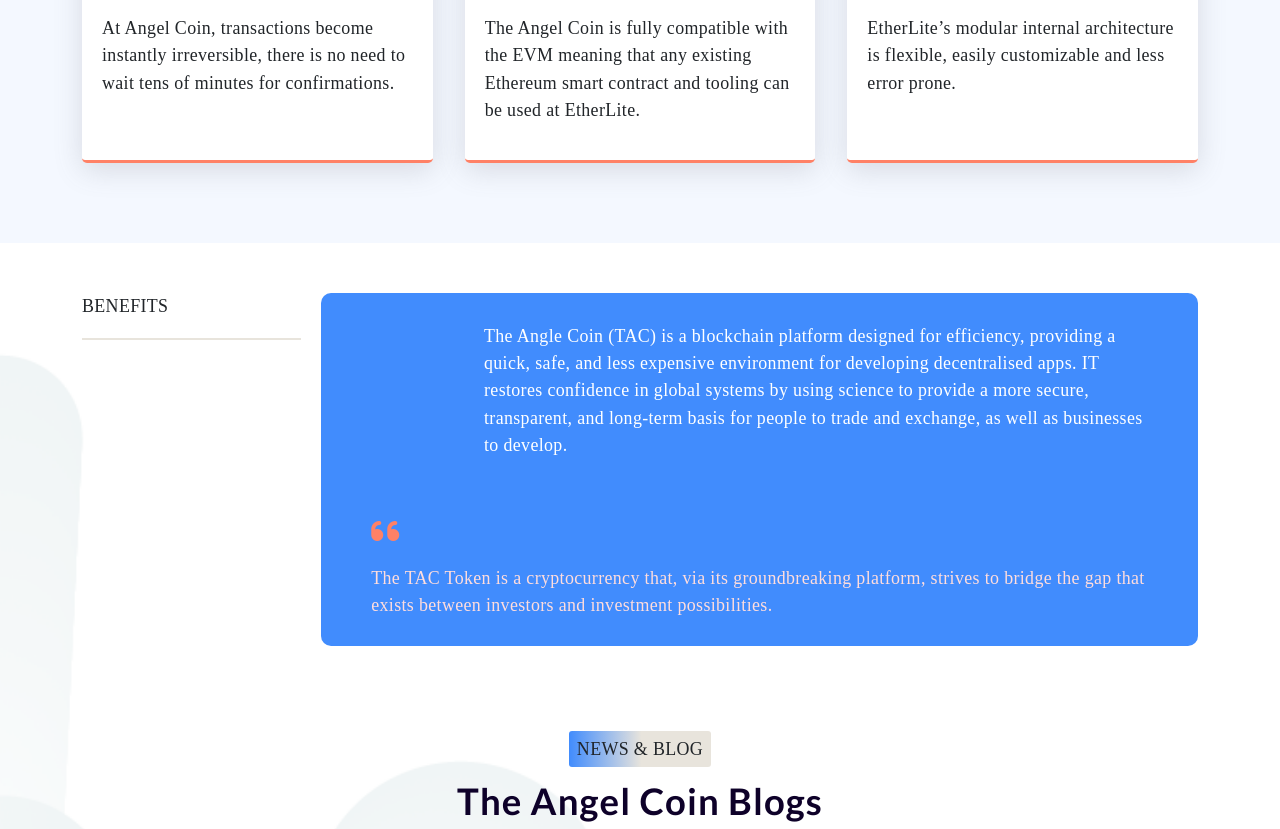
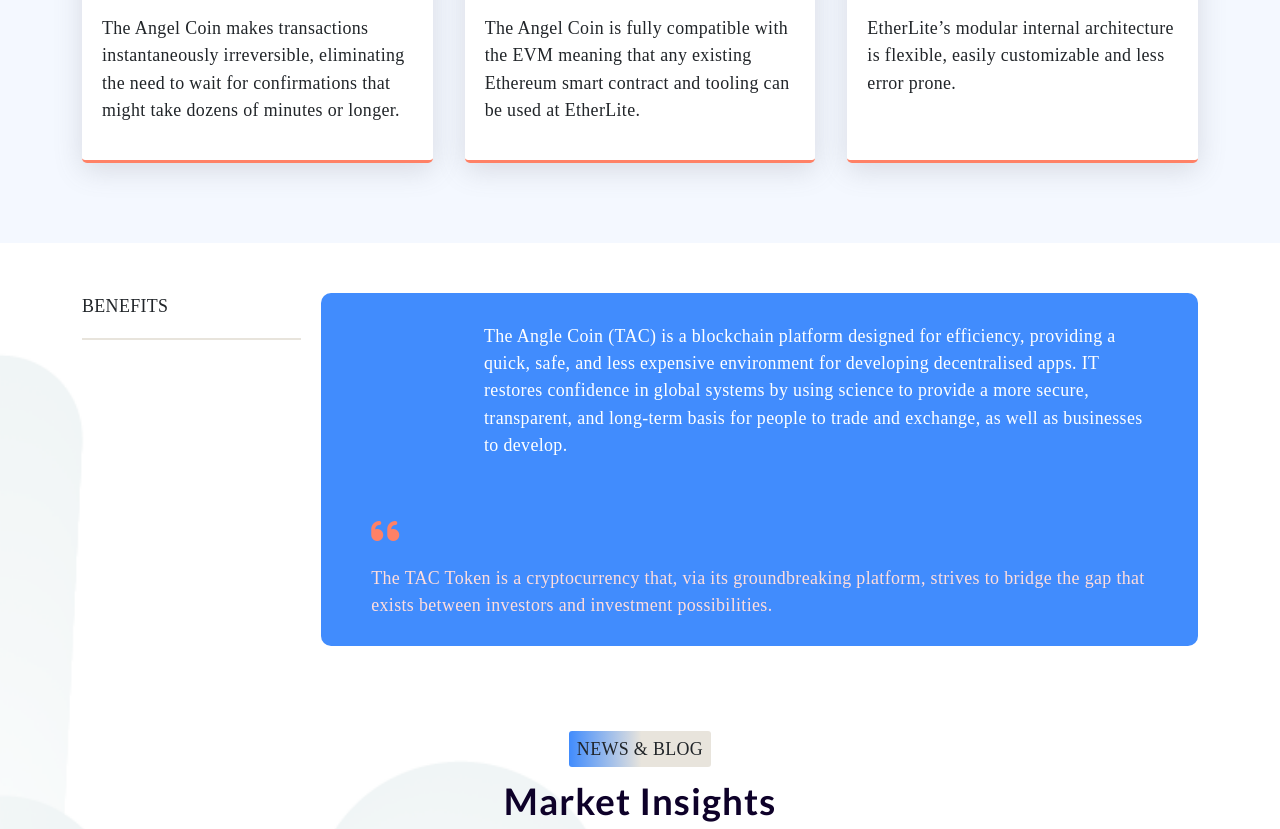
Before and after one commit to DiTechCDM/The-Angel-Coin-Progress1.github.io, a plain HTML site: page index.html in a window 1280 px wide. Shown: the part 4123-4952 px from the top of the page. Drawn offline with nearby package versions, Linux system fonts and the light colour scheme; a web font is replaced by a local one.

Commit message:
index.html

```diff
--- a/index.html
+++ b/index.html
@@ -498,8 +498,8 @@
                     <span>
                         <h4>Fast</h4> <span class="img-logo"><img src="./Assets/Logos/clock.png" alt=""></span>
                     </span>
-                    <p>At Angel Coin, transactions become instantly irreversible, there is no need to wait tens of
-                        minutes for confirmations.</p>
+                    <p>The Angel Coin makes transactions instantaneously irreversible, eliminating the need to wait for
+                        confirmations that might take dozens of minutes or longer.</p>
                 </div>
                 <div class="grid-col-09">
                     <span>
@@ -566,7 +566,7 @@
             <div class="container news-wrapper">
                 <div class="text-center">
                     <span>NEWS & BLOG</span>
-                    <h2>The Angel Coin Blogs</h2>
+                    <h2>Market Insights</h2>
                 </div>
                 <div class="grid-news">
                     <div class="grid-col-news">
@@ -608,7 +608,7 @@
         <div id="particles-js">
             <div class="container particles-wrapper">
                 <h2>Get In Touch!</h2>
-                <p>We are always open we welcome and questions you have for our team.</p>
+                <p>We are available at all times and appreciate any inquiries you may have for our staff.</p>
 
                 <!-- form -->
                 <form action="">
```
